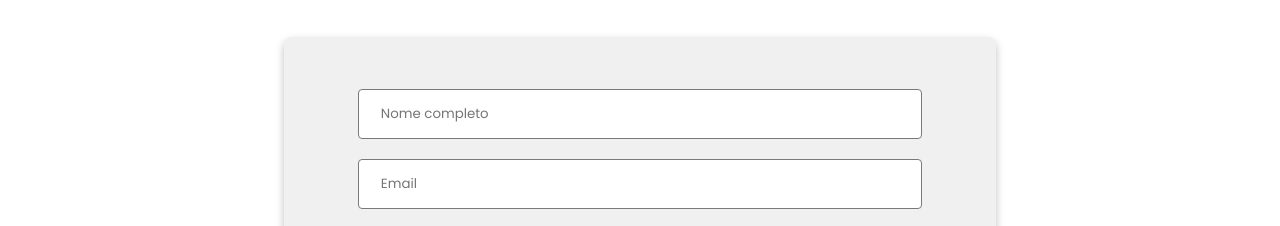
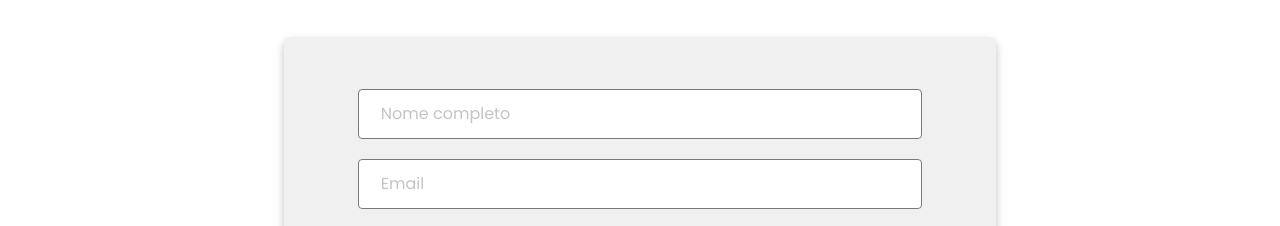
Before and after one commit to Gisellebm/-DevSuperior-modulo3-desafio-responsividade, a plain HTML site: page index.html in a window 1280 px wide. Shown: the part 1611-1837 px from the top of the page. Drawn offline with Linux system fonts and the light colour scheme.

Commit message:
Projeto Final

```diff
--- a/index.html
+++ b/index.html
@@ -131,10 +131,10 @@
         <div class="card-form">
           <form action="#">
             <div class="input-wrapper">
-              <input type="text" placeholder="Nome completo" />
+              <input type="text" name="text" placeholder="Nome completo" required/>
             </div>
             <div class="input-wrapper">
-              <input type="email" name="email" placeholder="Email" />
+              <input type="email" name="email" placeholder="Email" required/>
             </div>
 
             <div class="platform">
--- a/style.css
+++ b/style.css
@@ -245,14 +245,16 @@ button {
 .input-wrapper input {
   width: 100%;
   height: 5rem;
-  color: var(--color-white);
+  font-size: 1.6rem;
+  line-height: 2.4rem;
+
   border: 1px solid var(--color-grey);
   border-radius: 0.4rem;
   padding: 1.3rem 2.2rem;
   margin-bottom: 2rem;
 }
 
-.input-wrapper input ::placeholder {
+.input-wrapper input::placeholder {
   font-size: 1.6rem;
   line-height: 2.4rem;
   font-style: normal;
```
